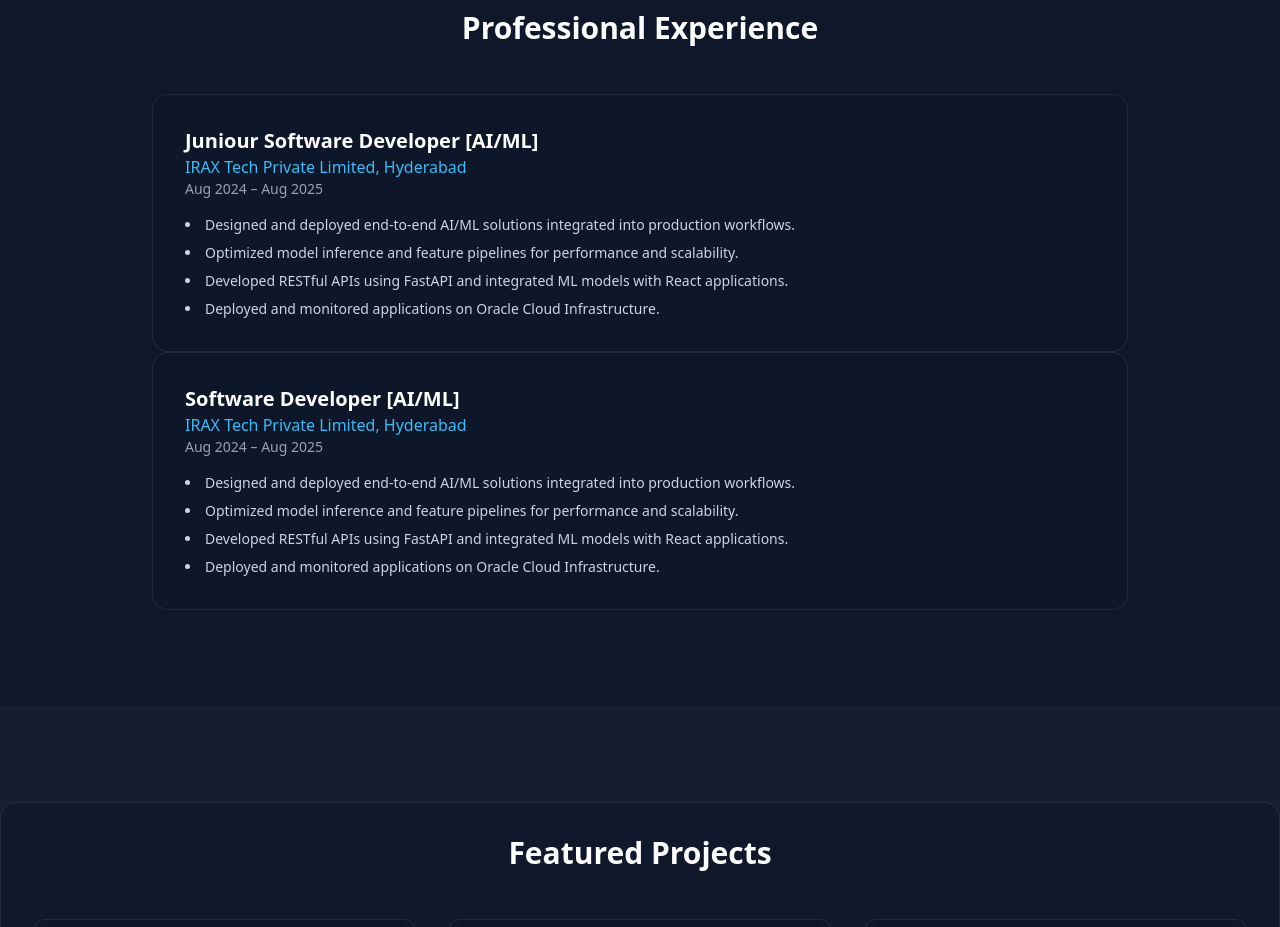
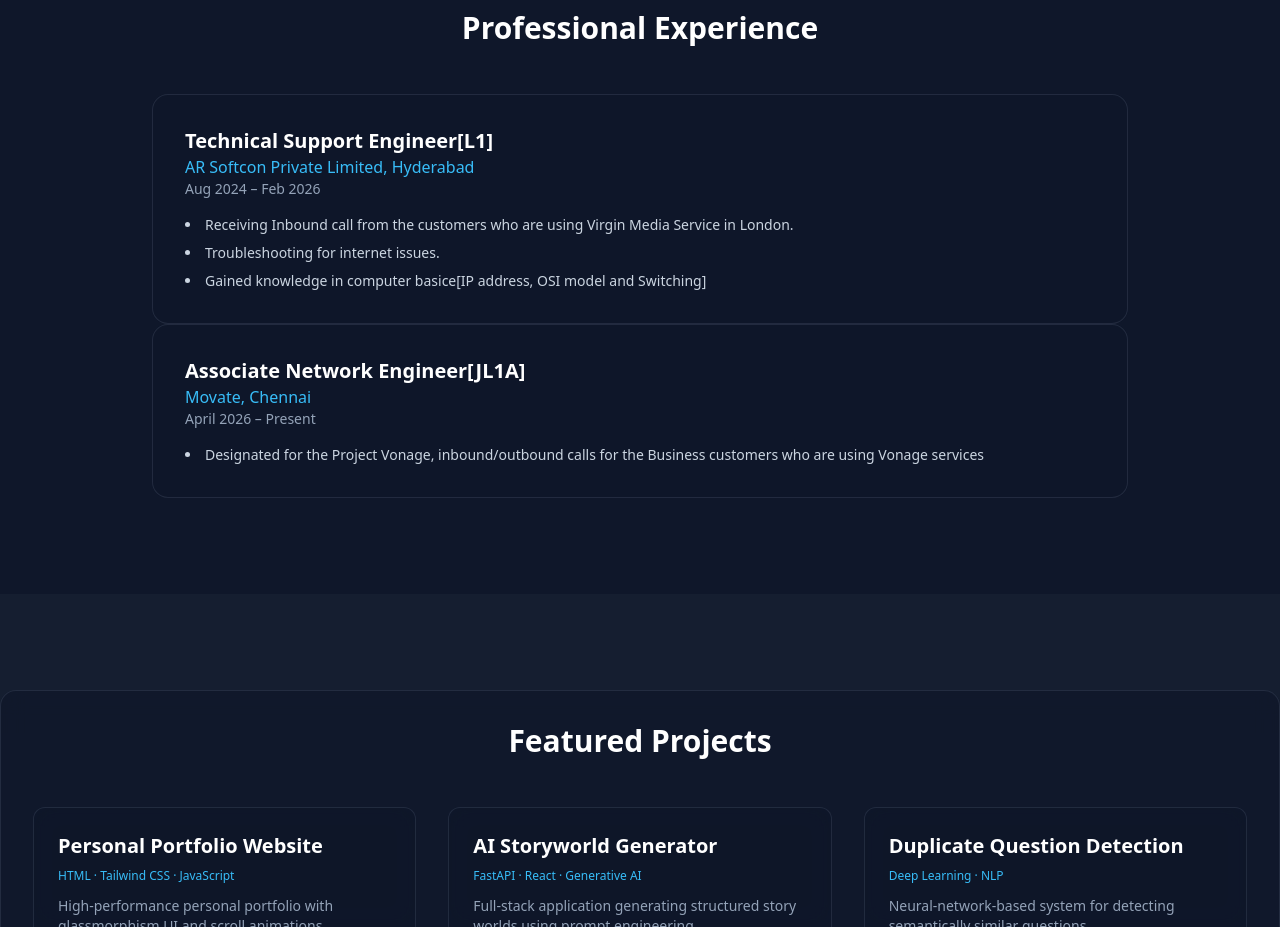
Before and after one commit to UdayKiranReddyuk/portfolio, a plain HTML site: page index.html in a window 1280 px wide. Shown: the part 1300-2227 px from the top of the page. Drawn offline with nearby package versions, Linux system fonts and the light colour scheme.

Commit message:
Update index.html

```diff
--- a/index.html
+++ b/index.html
@@ -211,25 +211,21 @@
   <div class="max-w-5xl mx-auto px-6">
     <h2 class="text-3xl font-bold text-white text-center mb-12" data-aos="fade-up">Professional Experience</h2>
     <div class="glass-card float-card p-8 rounded-2xl relative z-10">
-      <h3 class="text-xl font-bold text-white">Juniour Software Developer [AI/ML]</h3>
-      <p class="text-sky-400">IRAX Tech Private Limited, Hyderabad</p>
-      <p class="text-sm text-slate-400 mb-4">Aug 2024 – Aug 2025</p>
+      <h3 class="text-xl font-bold text-white">Technical Support Engineer[L1]</h3>
+      <p class="text-sky-400">AR Softcon Private Limited, Hyderabad</p>
+      <p class="text-sm text-slate-400 mb-4">Aug 2024 – Feb 2026</p>
       <ul class="list-disc list-inside space-y-2 text-slate-300 text-sm">
-        <li>Designed and deployed end-to-end AI/ML solutions integrated into production workflows.</li>
-        <li>Optimized model inference and feature pipelines for performance and scalability.</li>
-        <li>Developed RESTful APIs using FastAPI and integrated ML models with React applications.</li>
-        <li>Deployed and monitored applications on Oracle Cloud Infrastructure.</li>
+        <li>Receiving Inbound call from the customers who are using Virgin Media Service in London.</li>
+        <li>Troubleshooting for internet issues.</li>
+        <li>Gained knowledge in computer basice[IP address, OSI model and Switching] </li>
       </ul>
     </div>
     <div class="glass-card float-card p-8 rounded-2xl relative z-10">
-      <h3 class="text-xl font-bold text-white">Software Developer [AI/ML]</h3>
-      <p class="text-sky-400">IRAX Tech Private Limited, Hyderabad</p>
-      <p class="text-sm text-slate-400 mb-4">Aug 2024 – Aug 2025</p>
+      <h3 class="text-xl font-bold text-white">Associate Network Engineer[JL1A]</h3>
+      <p class="text-sky-400">Movate, Chennai</p>
+      <p class="text-sm text-slate-400 mb-4">April 2026 – Present</p>
       <ul class="list-disc list-inside space-y-2 text-slate-300 text-sm">
-        <li>Designed and deployed end-to-end AI/ML solutions integrated into production workflows.</li>
-        <li>Optimized model inference and feature pipelines for performance and scalability.</li>
-        <li>Developed RESTful APIs using FastAPI and integrated ML models with React applications.</li>
-        <li>Deployed and monitored applications on Oracle Cloud Infrastructure.</li>
+        <li>Designated for the Project Vonage, inbound/outbound calls for the Business customers who are using Vonage services </li>
       </ul>
     </div>
   </div>
```
